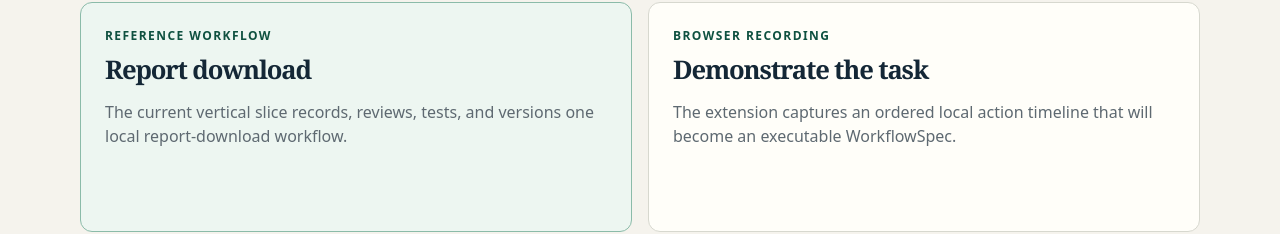
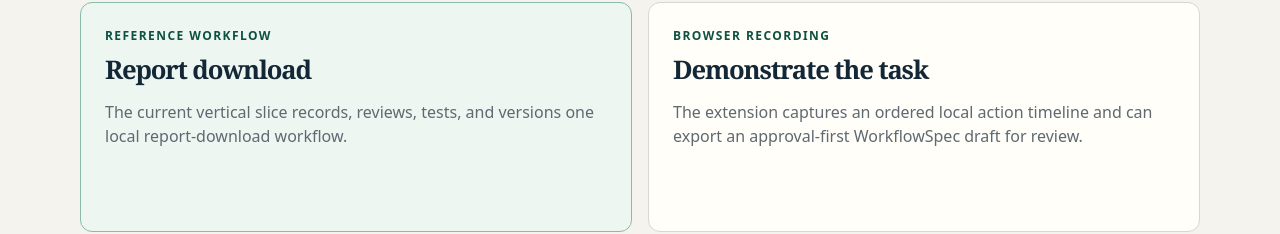
Before and after one commit to painjanevivek/DoOnce, a Next.js app: page / in a window 1280 px wide. Shown: the part 692-926 px from the top of the page. Built offline with nearby package versions, Linux system fonts and the light colour scheme; no server answers.

Commit message:
docs(product): clarify approval-first workflow drafts
- Align public recording copy with the shipped safe compiler

- State that generated WorkflowSpecs remain reviewable drafts

- Validate with lint, typecheck, extension tests, and production build

```diff
--- a/app/page.tsx
+++ b/app/page.tsx
@@ -51,7 +51,7 @@ export default function Home() {
           <article className="status-card">
             <p className="card-label">Browser recording</p>
             <h2>Demonstrate the task</h2>
-            <p>The extension captures an ordered local action timeline that will become an executable WorkflowSpec.</p>
+            <p>The extension captures an ordered local action timeline and can export an approval-first WorkflowSpec draft for review.</p>
           </article>
           <article className="status-card">
             <p className="card-label">Workflow runs</p>
```
